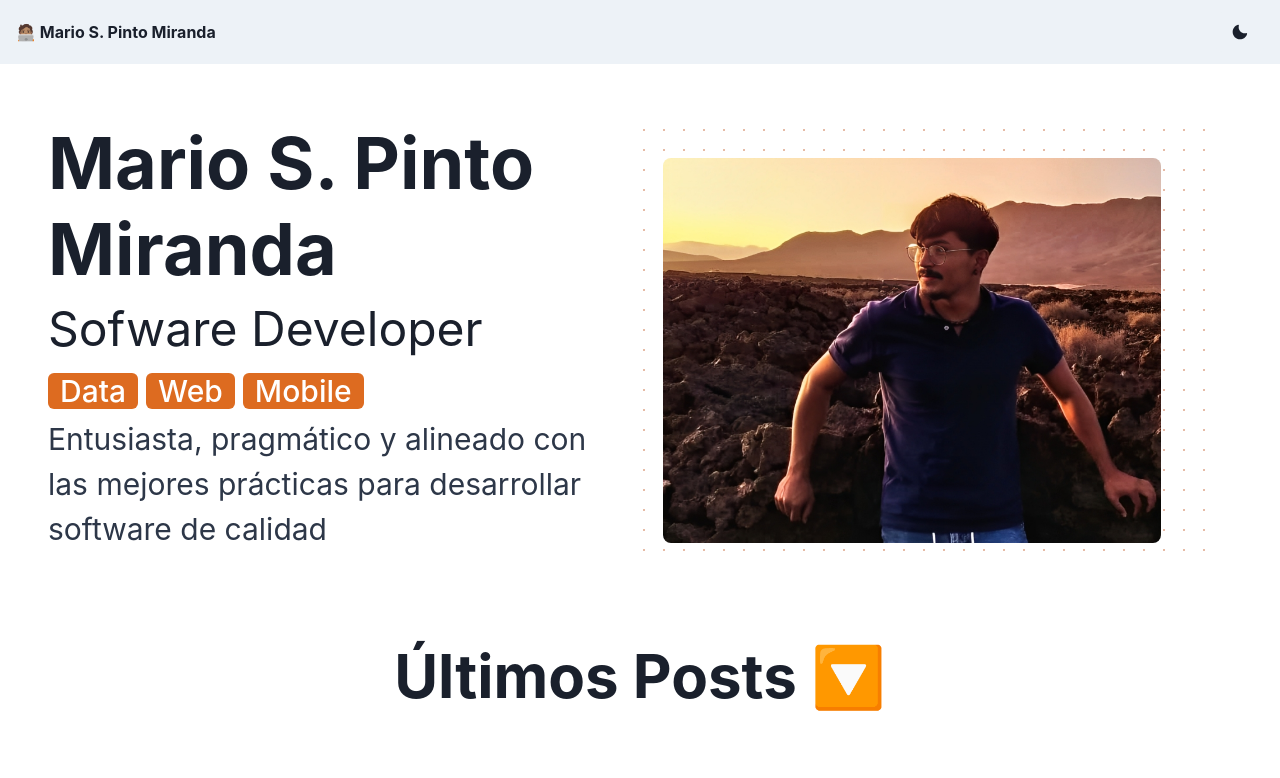
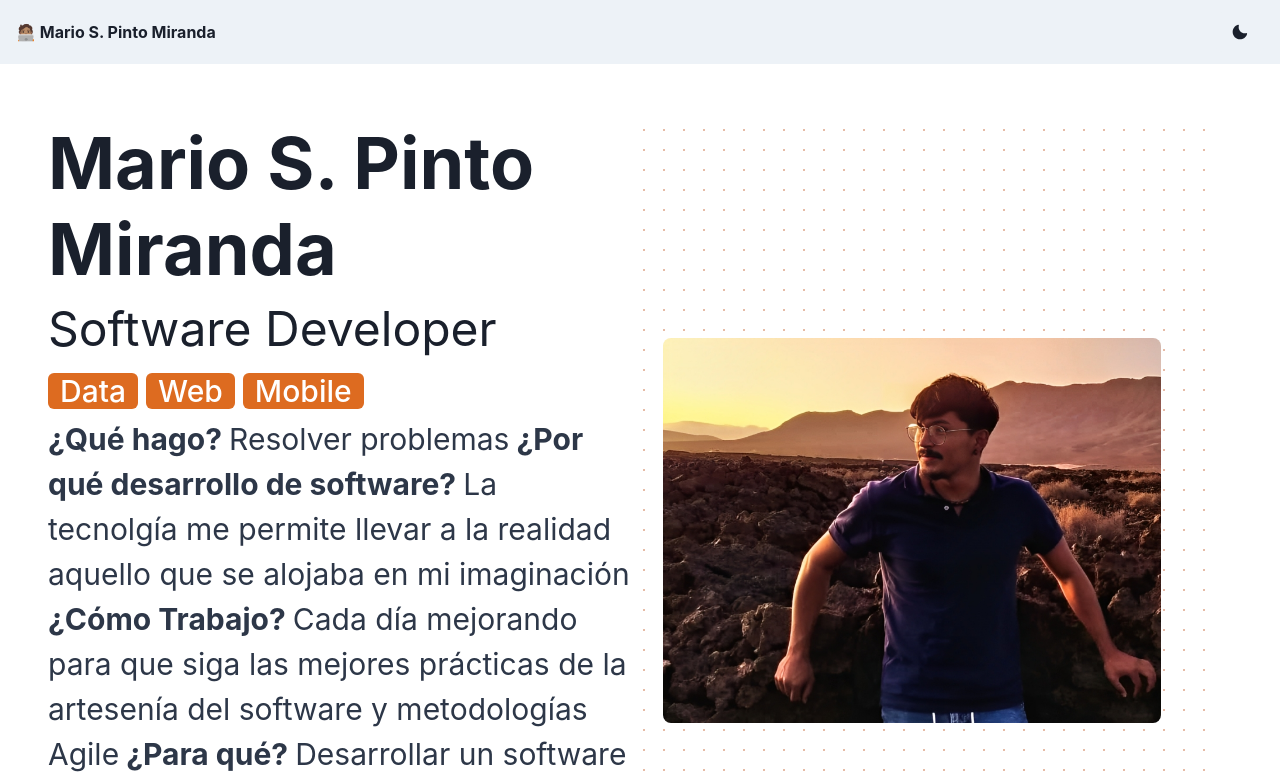
Before and after one commit to Marius9595/mario-pinto-miranda.dev, a Next.js app: page / in a window 1280 px wide. Shown: the top 778 px of the page. Built offline with nearby package versions, Linux system fonts and the light colour scheme.

Commit message:
Updated Author Description

```diff
--- a/components/atoms/author-description.tsx
+++ b/components/atoms/author-description.tsx
@@ -1,7 +1,9 @@
 import React from 'react';
-import { Text, useColorModeValue } from '@chakra-ui/react';
+import { Text, useColorModeValue} from '@chakra-ui/react';
 
 export const AuthorDescription = () => {
+  const bold='bold';
+
   return (
     <Text
       as="p"
@@ -9,8 +11,16 @@ export const AuthorDescription = () => {
       color={useColorModeValue('gray.700', 'gray.200')}
       fontSize={{ base: "x-large", sm: "medium", md: "3xl" }}
     >
-      Entusiasta, pragmático y alineado con las mejores prácticas
-      para desarrollar software de calidad
+      <Text as="span" fontWeight={bold}>¿Qué hago? </Text>
+        Resolver problemas
+      <Text as="span" fontWeight={bold}> ¿Por qué  desarrollo de software? </Text>
+        La tecnolgía me permite llevar a la realidad aquello que se alojaba en mi imaginación
+      <Text as="span" fontWeight={bold}> ¿Cómo Trabajo? </Text>
+        Cada día mejorando para que siga las mejores prácticas de la
+        artesenía del software y metodologías Agile
+      <Text as="span" fontWeight={bold}> ¿Para qué? </Text>
+        Desarrollar un software que genere impacto y de éxito
+        porque es capaz de ser sostenible con el paso del tiempo.
     </Text>
   )
 };
--- a/components/atoms/role-of-author.tsx
+++ b/components/atoms/role-of-author.tsx
@@ -9,7 +9,7 @@ export const RoleOfAuthor = () => {
       fontSize={{ base: "x-large", sm: "medium", md: "5xl" }}
       as="h2"
     >
-      Sofware Developer
+      Software Developer
     </Text>
   )
 };
```
